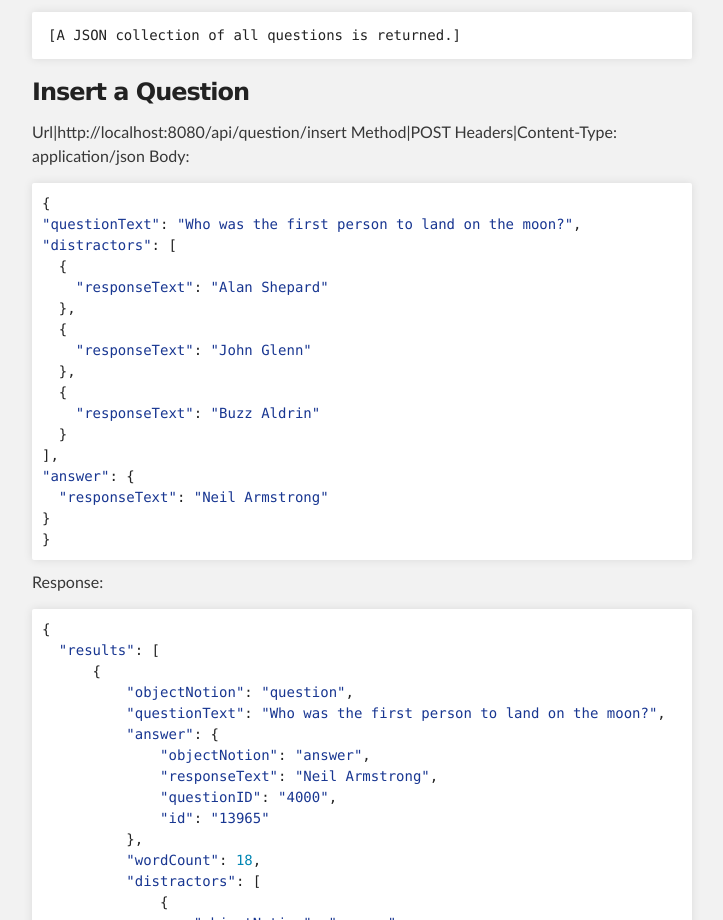
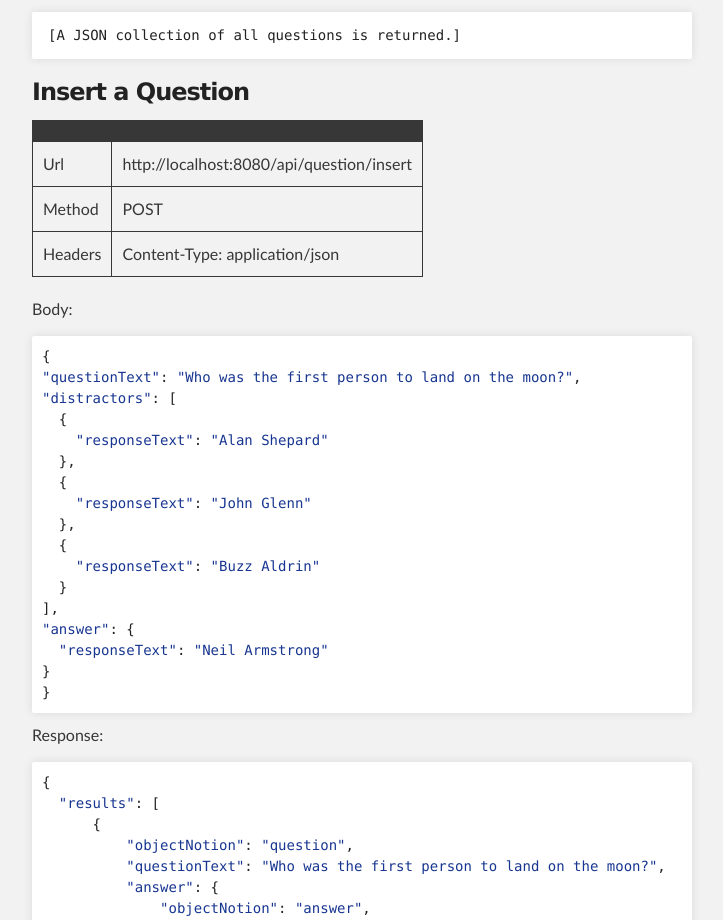
Before and after one commit to rmendel05/quizService, a plain HTML site: page index.html in a window 1280 px wide. Shown: the part 6948-7868 px from the top of the page, without its empty margins (288-1011 px from the left). Drawn offline with Linux system fonts and the light colour scheme.

```diff
--- a/index.html
+++ b/index.html
@@ -421,10 +421,30 @@
 <h3>
 <a id="insert-a-question" class="anchor" href="#insert-a-question" aria-hidden="true"><span class="octicon octicon-link"></span></a>Insert a Question</h3>
 
-<p>Url|http://localhost:8080/api/question/insert
-Method|POST
-Headers|Content-Type: application/json
-Body:</p>
+<table>
+<thead>
+<tr>
+<th></th>
+<th></th>
+</tr>
+</thead>
+<tbody>
+<tr>
+<td>Url</td>
+<td>http://localhost:8080/api/question/insert</td>
+</tr>
+<tr>
+<td>Method</td>
+<td>POST</td>
+</tr>
+<tr>
+<td>Headers</td>
+<td>Content-Type: application/json</td>
+</tr>
+</tbody>
+</table>
+
+<p>Body:</p>
 
 <div class="highlight highlight-JSON"><pre>{
 <span class="pl-s"><span class="pl-pds">"</span>questionText<span class="pl-pds">"</span></span>: <span class="pl-s"><span class="pl-pds">"</span>Who was the first person to land on the moon?<span class="pl-pds">"</span></span>,
```
Also changed, not shown: params.json (+1 -1 lines).
